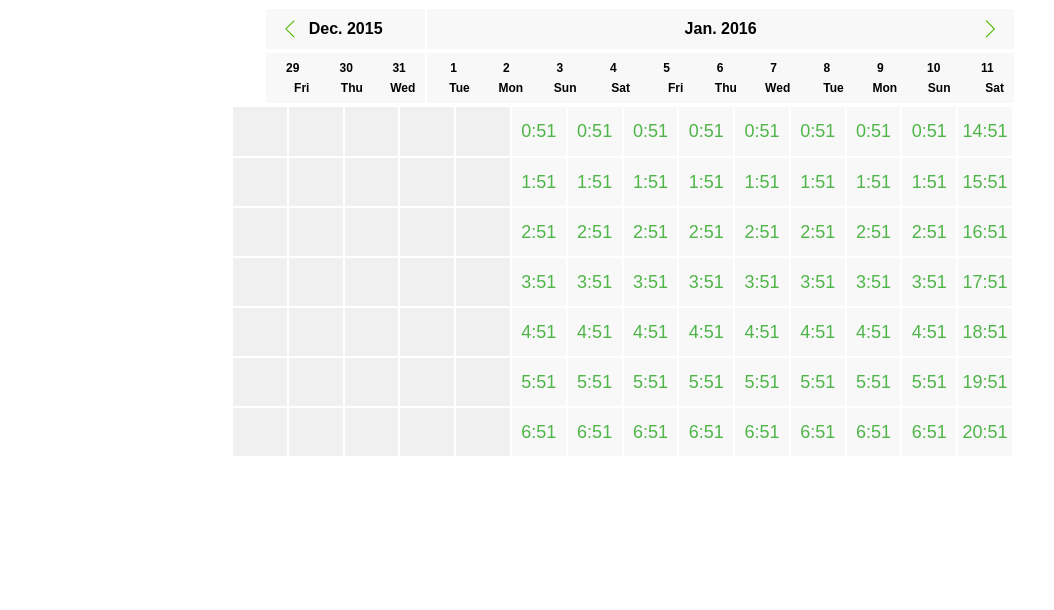
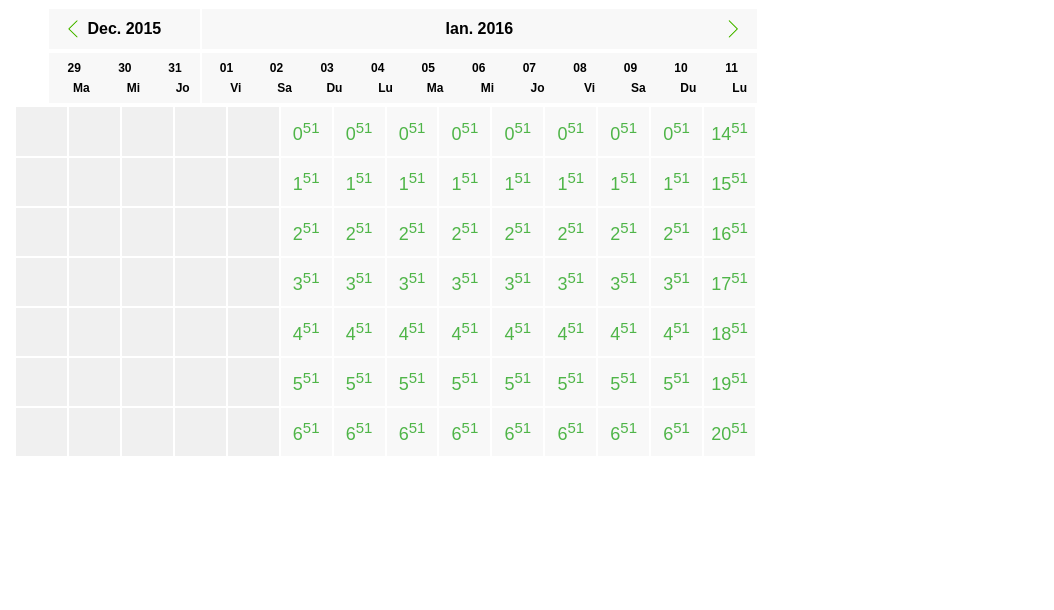
Before and after one commit to rhpwn/book-calendar, a plain HTML site: page index.html in a window 1280 px wide. Shown: the whole page, without its empty margins (0-1054 px from the left). Drawn offline with Linux system fonts and the light colour scheme.

Commit message:
Fixes, overflow-x

```diff
--- a/calendar.css
+++ b/calendar.css
@@ -1,14 +1,10 @@
 .book-calendar {
   overflow-x: auto;
+  width: 100%;
 }
 .book-calendar-wrapper {
-  width: 750px;
   position: relative;
-  top:0;
-  bottom: 0;
-  left: 0;
-  right: 0;
-  margin: 0 auto;
+  margin-left: 40px;
 }
 .book-calendar table {
   border-collapse: collapse;
--- a/calendar.js
+++ b/calendar.js
@@ -62,8 +62,8 @@ var BookCalendar = function(options) {
     var container = document.getElementById(this.el);
     return {
       element: this.el,
-      firstTableCells: container.getElementsByClassName('book-calendar-day'),
-      secondTableCells: container.getElementsByClassName('book-calendar-cell'),
+      container: container,
+      calendarWrapper: container.getElementsByClassName('book-calendar-wrapper')[0],
       dataContainer: container.getElementsByClassName('book-calendar-data')[0],
       monthsContainer: container.getElementsByClassName('book-calendar-months')[0],
       daysContainer: container.getElementsByClassName('book-calendar-days')[0],
@@ -272,6 +272,7 @@ var BookCalendar = function(options) {
       var colspans = this.getHead();
       var dt = '';
       var lastCell = '';
+
       for(var i in displayArray) {
         var nextDay = new Date(displayArray[i]);
         nextDay.setDate(nextDay.getDate() + 1);
@@ -280,11 +281,11 @@ var BookCalendar = function(options) {
         } else {
           lastCell = '';
         }
-        dt += '<td  style="width: ' + this.cellPercentsWidth + '%" class="book-calendar-day ' + lastCell + '">' + displayArray[i].getDate()  + '<br><span class="book-calendar-day-name">' + this.getDay(displayArray[i].getDay()).short + '</span></td>';
+        dt += '<td  style="width: ' + this.cellPercentsWidth + '%" class="book-calendar-day ' + lastCell + '">' + (displayArray[i].getDate()<10 ? '0' : '') + displayArray[i].getDate()  + '<br><span class="book-calendar-day-name">' + this.getDay(displayArray[i].getDay()).short + '</span></td>';
       }
       var thead = '';
       if(colspans.first > 0) {
-        thead += '<th style="width: ' + this.cellPercentsWidth + '%" colspan="' + colspans.first + '"> ' + colspans.firstMonth + ' </th>';
+        thead += '<th colspan="' + colspans.first + '"> ' + colspans.firstMonth + ' </th>';
       }
       if(colspans.second > 0) {
         thead += '<th colspan="' + colspans.second + '"> ' + colspans.lastMonth + ' </th>';
@@ -302,7 +303,7 @@ var BookCalendar = function(options) {
           var cellActive = '';
           if(hours[i]) {
             var display = new Date(hours[i]);
-            var displayHours = display.getHours() + ":" + (display.getMinutes()<10 ? '0' : '') + display.getMinutes();
+            var displayHours =  display.getHours() + "<sup>" + (display.getMinutes()<10 ? '0' : '') + display.getMinutes() + '</sup>';
 
             cellActive = "book-calendar-cell-active book-calendar-cell-active-" + this.el;
 
@@ -335,6 +336,10 @@ var BookCalendar = function(options) {
       console.log('Error. Key elements not found!');
     }
 
+    //alert(keyElements.container.offsetWidth);
+
+    keyElements.calendarWrapper.style.width = keyElements.container.offsetWidth - 40 + 'px';
+
     var ms = this.step;
     var cd = new Date(this.minDate);
     var csd = new Date(this.startDate);
--- a/index.html
+++ b/index.html
@@ -2,9 +2,13 @@
   <head>
     <link type="text/css" rel="stylesheet" href="calendar.css">
     <script src="calendar.js"></script>
+     <script src="locale/ro.js"></script>
   </head>
   <body>
-    <div id="book-calendar" class="book-calendar">
+
+    <div style="width: 750px;">
+      <div id="book-calendar" class="book-calendar">
+      </div>
     </div>
 
     <script type="text/javascript">
@@ -19,11 +23,11 @@
     }
 
     var calendar = new BookCalendar({
-      locale: 'en',
+      locale: 'ro',
       el: 'book-calendar',
       moveOnExisting: false,
       startDate: new Date(),
-      step: 7,
+      step: 1,
       daysCount: 14,
       data: dates,
       onMoveLeft: function(cb) {
```
